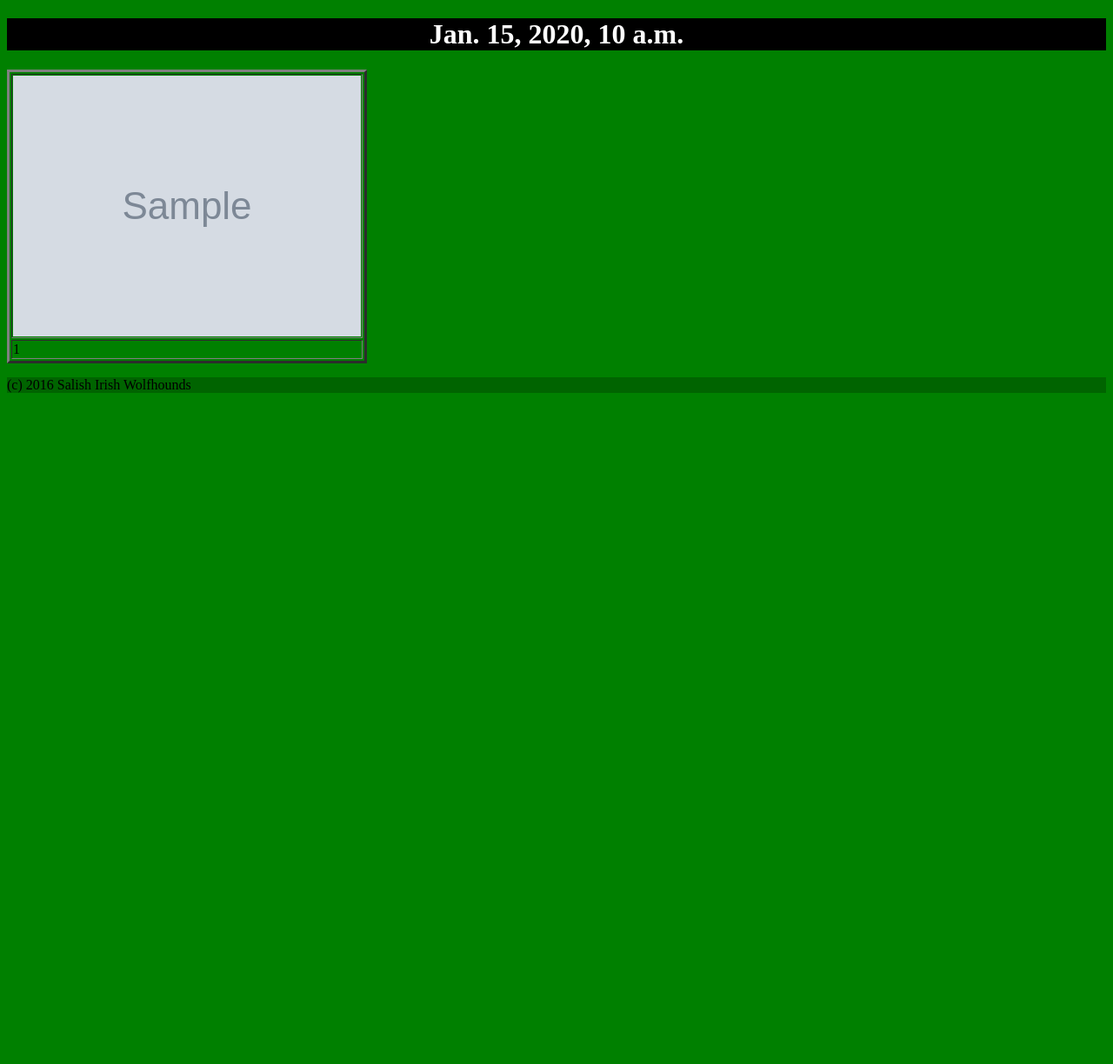
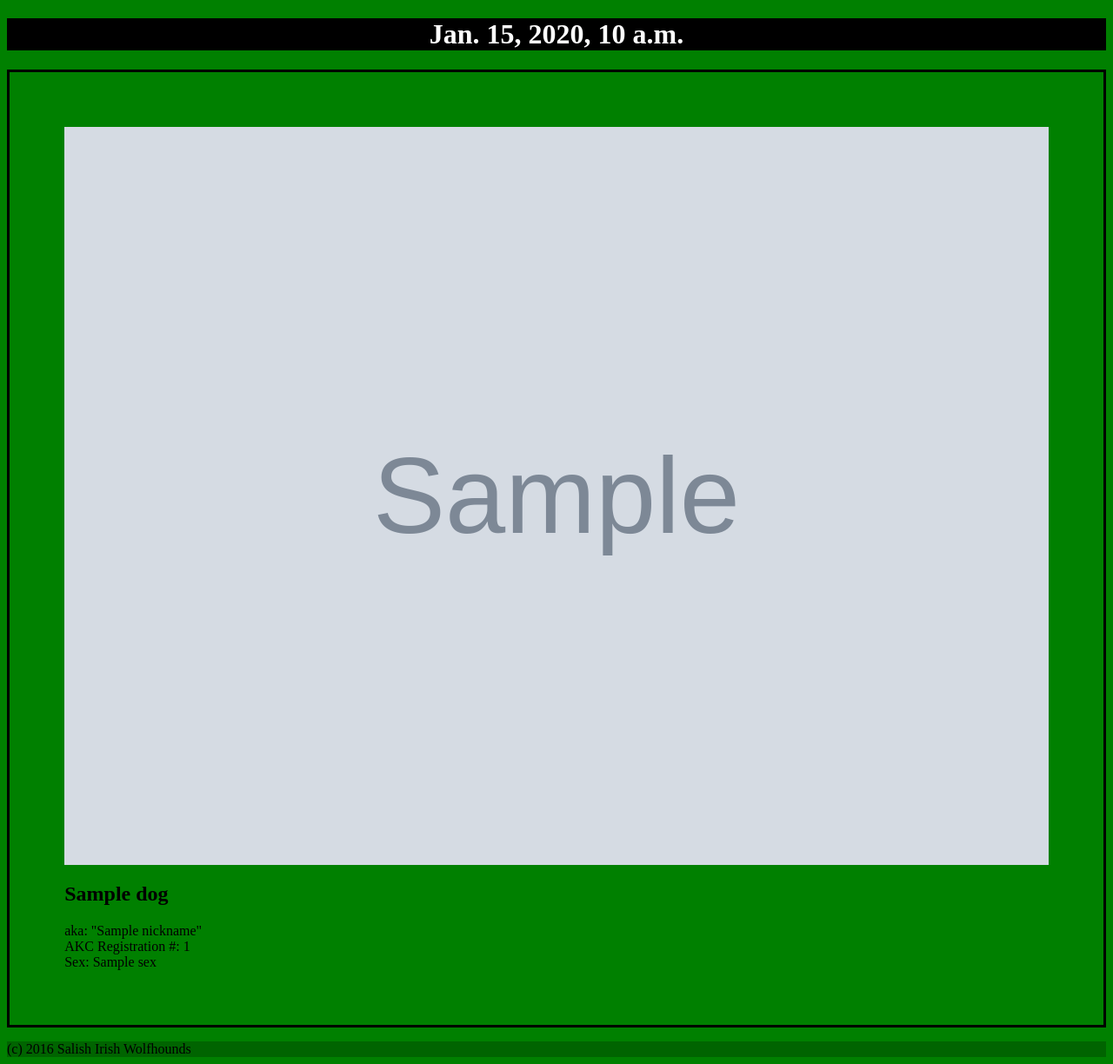
Before and after one commit to boztakang/salishiw, a Django app: template dogdb/templates/dogdb/dog.html in a window 1280 px wide. Shown: the part 26-1250 px from the top of the page at 87% size. Before the commit the page ends 478 px from the top, so only its background shows below. Run offline with Django 3.2, Linux system fonts and the light colour scheme; the template is opened without the code that fills it: most values are stand-ins (such as "Sample title", 1, 10 or a date in 2020); grey boxes marked "Sample" are stand-in pictures.

Commit message:
improve Dog display

```diff
--- a/dogdb/templates/dogdb/dog.html
+++ b/dogdb/templates/dogdb/dog.html
@@ -2,14 +2,12 @@
 
 {% block content %}
 <h1>{{ dog.registered_name }}</h1>
-<table border="3px">
-    <tr>
-        <td><img src="{{ dog.picture.url }}" width=100%/></td>
-    </tr>
-    <tr>
-        <td>
-            {{ dog.registration_number }}
-        </td>
-    </tr>
-</table>
+<section>
+    <img src="{{ dog.picture.url }}" width=100%/><br/>
+    <h2>{{ dog.call_name}}</h2>
+    aka: {% for name in dog.nicknames_set.all %} "{{name}}" {% endfor %}<br/>
+    AKC Registration #: {{ dog.registration_number }} </br>
+    Sex: {{dog.sex}}
+</section>
+
 {% endblock content%}
--- a/dogdb/views.py
+++ b/dogdb/views.py
@@ -4,7 +4,7 @@ from django.core.urlresolvers import reverse
 from django.views import generic
 from django.utils import timezone
 
-from .models import Dog, CallName
+from .models import Dog, NickNames
 
 
 class IndexView(generic.ListView):
--- a/static/salishiw/style.css
+++ b/static/salishiw/style.css
@@ -23,6 +23,13 @@ h1 {
     text-align: center;
 }
 
+section
+{
+    padding:5%;
+    border: 3px solid black;
+    margin-top:5px;
+}
+
 footer {
     background: darkgreen;
 }
```
Also changed, not shown: dogdb/admin.py (+10 -2 lines), dogdb/models.py (+4 -3 lines), db.sqlite3, dogdb/migrations/0002_auto_20160527_1321.py (added), 4 other files.
